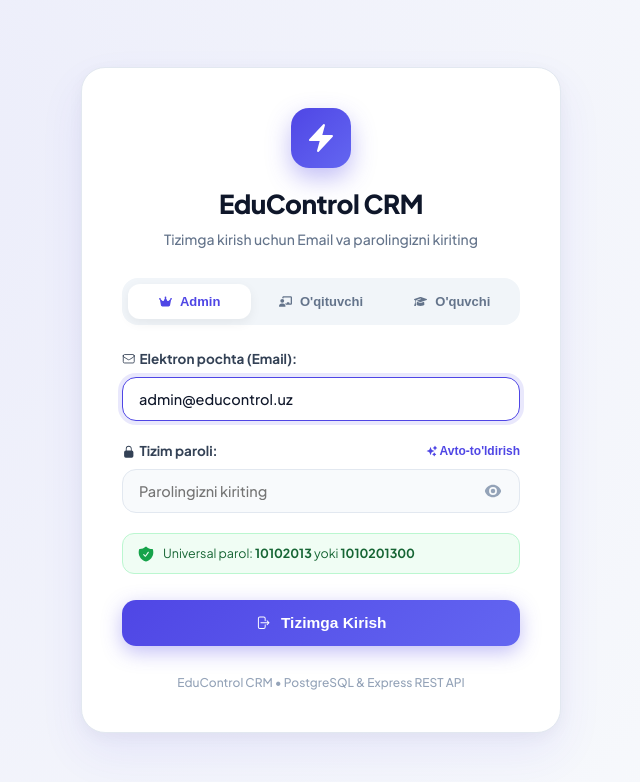
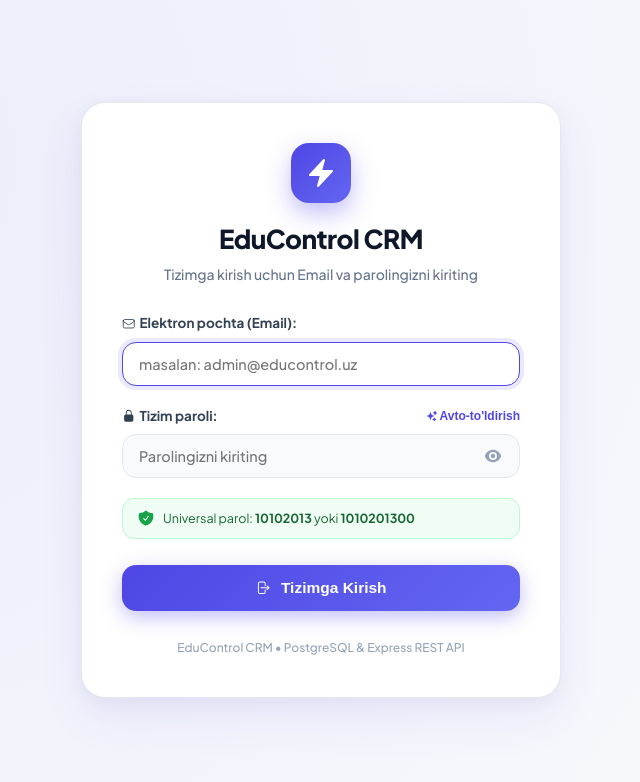
Before and after one commit to Abdulaziz701UZB/Frontend-Backend-Exam, a React (Vite) app in the folder frontend/: page /login in a window 1280 px wide. Shown: the top 782 px of the page, without its empty margins (319-959 px from the left). Built offline with nearby package versions, Linux system fonts and the light colour scheme; no server answers.

Commit message:
Remove role tabs from Login page to keep clean direct email and password login

```diff
--- a/frontend/src/pages/Login/Login.jsx
+++ b/frontend/src/pages/Login/Login.jsx
@@ -12,36 +12,22 @@ import {
   HiExclamationCircle,
   HiShieldCheck
 } from "react-icons/hi2";
-import { FaCrown, FaChalkboardUser, FaGraduationCap } from "react-icons/fa6";
 import "./Login.css";
-
-const ROLE_PRESET_EMAILS = {
-  admin: "admin@educontrol.uz",
-  teacher: "teacher@educontrol.uz",
-  student: "student@educontrol.uz",
-};
 
 const Login = () => {
   const navigate = useNavigate();
   const { login, authError, setAuthError } = useEduAuth();
 
-  const [selectedRole, setSelectedRole] = useState("admin");
-  const [email, setEmail] = useState("admin@educontrol.uz");
+  const [email, setEmail] = useState("");
   const [password, setPassword] = useState("");
   const [showPassword, setShowPassword] = useState(false);
   const [isLoading, setIsLoading] = useState(false);
-
-  const handleRoleTabChange = (role) => {
-    setSelectedRole(role);
-    setEmail(ROLE_PRESET_EMAILS[role] || "");
-    setAuthError("");
-  };
 
   const handleLoginSubmit = (e) => {
     e.preventDefault();
     setIsLoading(true);
     setTimeout(() => {
-      const success = login(email, password, selectedRole);
+      const success = login(email, password);
       setIsLoading(false);
       if (success) {
         navigate("/");
@@ -50,8 +36,9 @@ const Login = () => {
   };
 
   const fillDemoCredentials = () => {
-    setEmail(ROLE_PRESET_EMAILS[selectedRole] || "admin@educontrol.uz");
+    setEmail("admin@educontrol.uz");
     setPassword("10102013");
+    setAuthError("");
   };
 
   return (
@@ -73,33 +60,6 @@ const Login = () => {
             <span>{authError}</span>
           </div>
         )}
-
-        <div className="login-role-tabs">
-          <button
-            type="button"
-            className={`role-tab-btn ${selectedRole === "admin" ? "active" : ""}`}
-            onClick={() => handleRoleTabChange("admin")}
-          >
-            <FaCrown />
-            <span>Admin</span>
-          </button>
-          <button
-            type="button"
-            className={`role-tab-btn ${selectedRole === "teacher" ? "active" : ""}`}
-            onClick={() => handleRoleTabChange("teacher")}
-          >
-            <FaChalkboardUser />
-            <span>O'qituvchi</span>
-          </button>
-          <button
-            type="button"
-            className={`role-tab-btn ${selectedRole === "student" ? "active" : ""}`}
-            onClick={() => handleRoleTabChange("student")}
-          >
-            <FaGraduationCap />
-            <span>O'quvchi</span>
-          </button>
-        </div>
 
         <form onSubmit={handleLoginSubmit} className="login-form">
           <div className="login-form-group">
```
